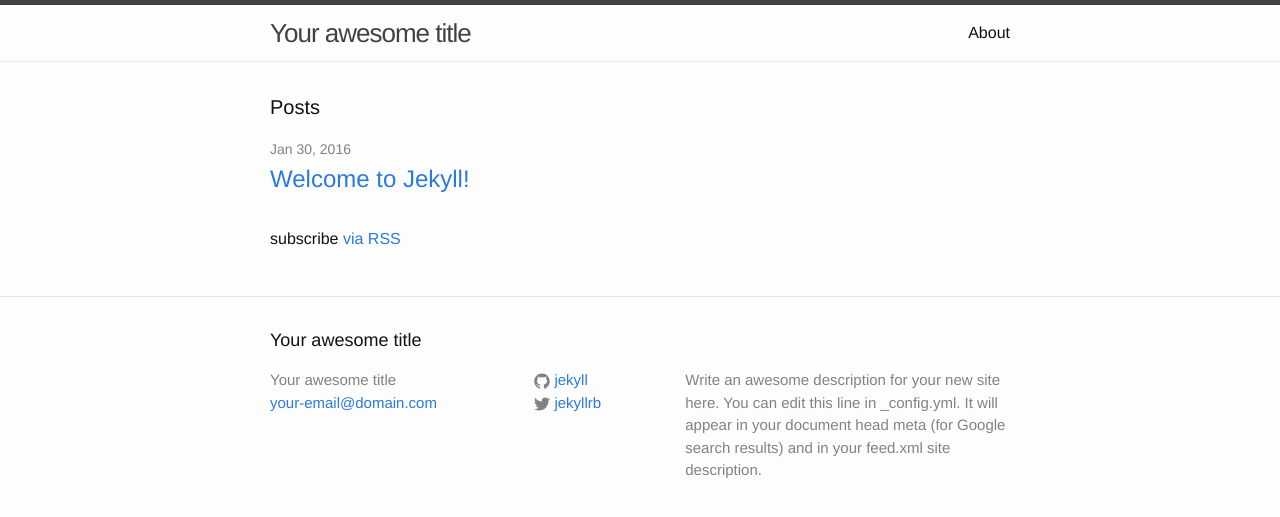
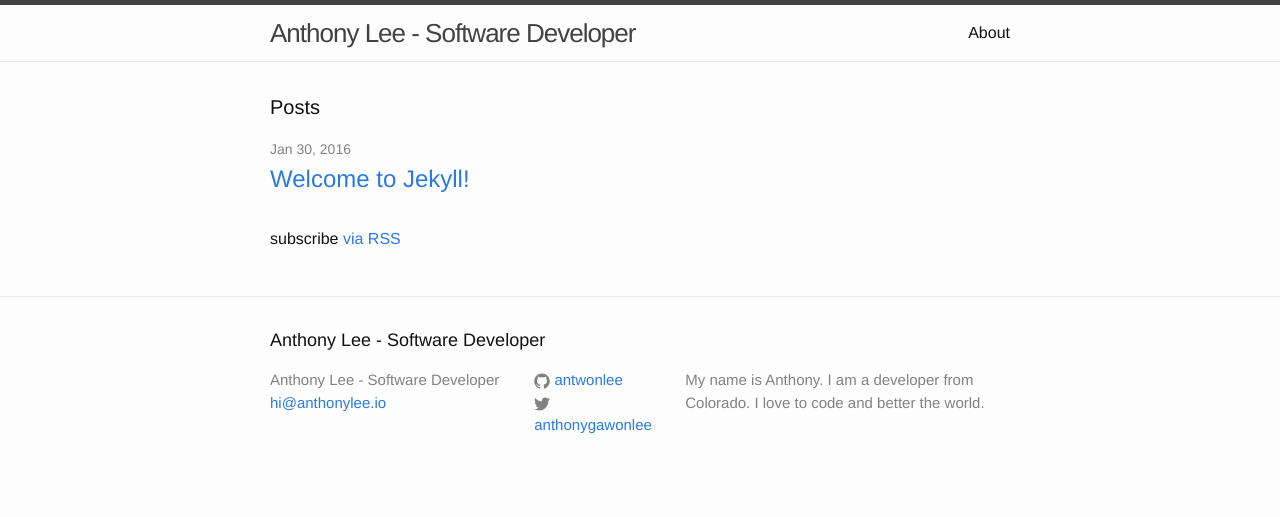
Before and after one commit to sicktastic/antwonlee.github.io, a Jekyll site: the page built from index.html, in a window 1280 px wide. Shown: the top 517 px of the page. Built offline with Jekyll 4.4.1, drawn with Linux system fonts in a browser that asks for light colours.

Commit message:
Add CNAME and config file
  - Added CNAME for anthonylee.io and configured jky

```diff
--- /dev/null
+++ b/CNAME
@@ -0,0 +1 @@
+anthonylee.io
--- a/_config.yml
+++ b/_config.yml
@@ -1,21 +1,11 @@
-# Welcome to Jekyll!
-#
-# This config file is meant for settings that affect your whole blog, values
-# which you are expected to set up once and rarely need to edit after that.
-# For technical reasons, this file is *NOT* reloaded automatically when you use
-# 'jekyll serve'. If you change this file, please restart the server process.
-
 # Site settings
-title: Your awesome title
-email: your-email@domain.com
-description: > # this means to ignore newlines until "baseurl:"
-  Write an awesome description for your new site here. You can edit this
-  line in _config.yml. It will appear in your document head meta (for
-  Google search results) and in your feed.xml site description.
-baseurl: "" # the subpath of your site, e.g. /blog
-url: "http://yourdomain.com" # the base hostname & protocol for your site
-twitter_username: jekyllrb
-github_username:  jekyll
+title: Anthony Lee - Software Developer
+email: hi@anthonylee.io
+description: My name is Anthony. I am a developer from Colorado. I love to code and better the world.
+url: "http://anthonylee.io"
+twitter_username: anthonygawonlee
+github_username:  antwonlee
 
 # Build settings
 markdown: kramdown
+permalink: pretty
```
